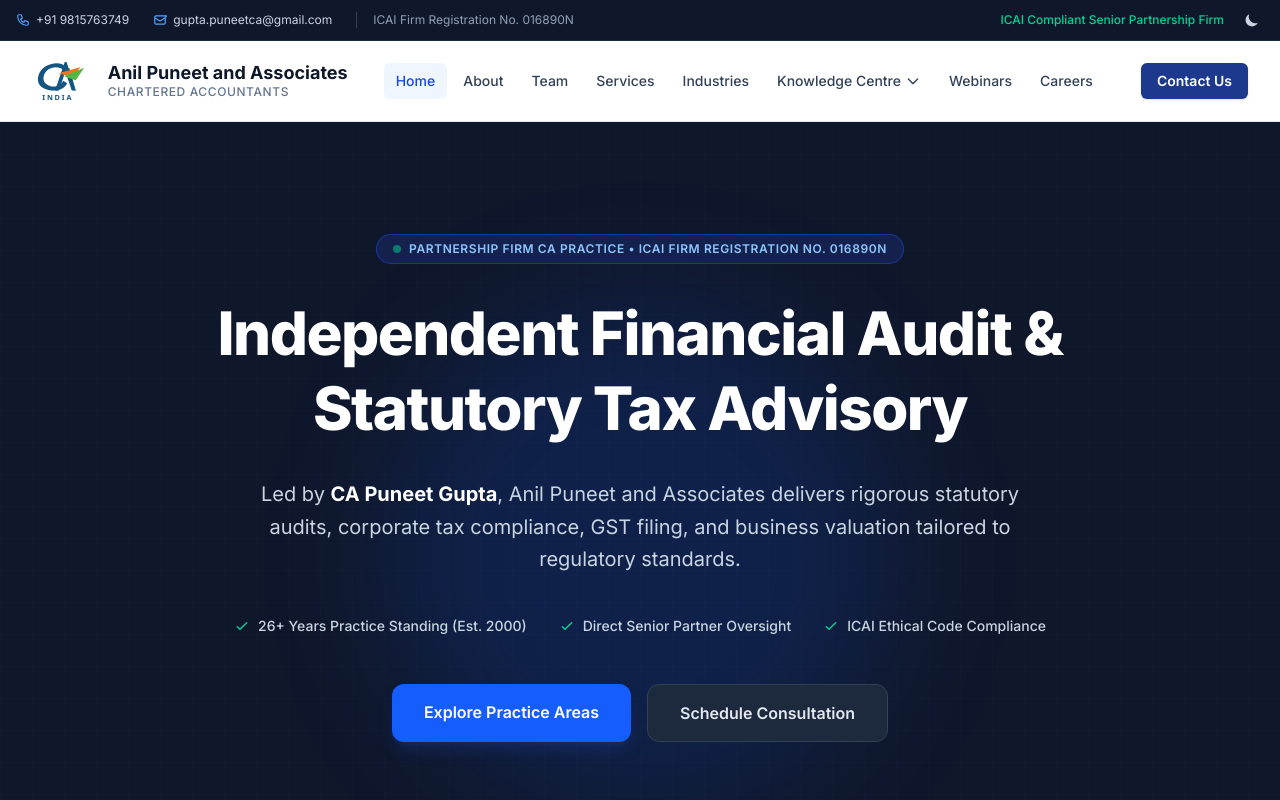
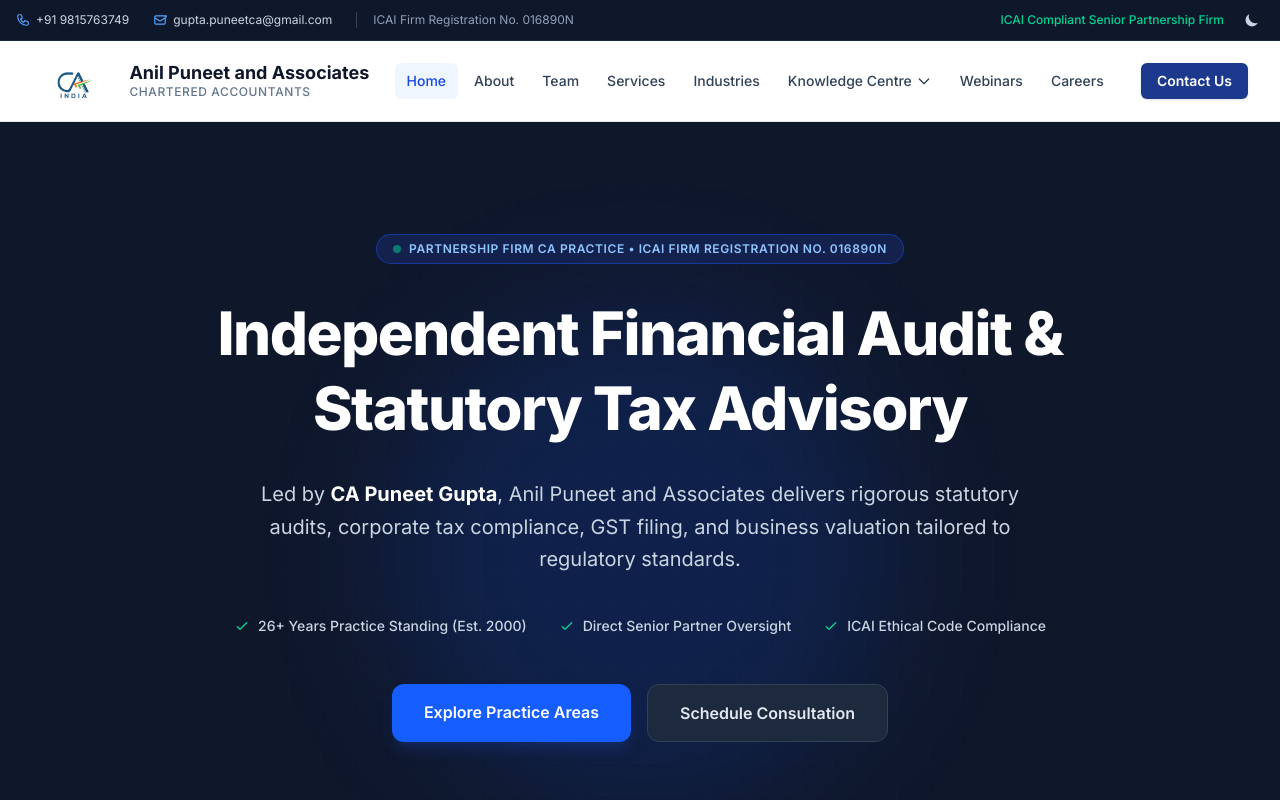
Before and after one commit to Saatvik-G/CA-Firm, a Next.js app: page / in a window 1280 px wide. Shown: the top 800 px of the page. Built offline with nearby package versions, Linux system fonts and the light colour scheme; no server answers.

Commit message:
feat: migrate CA logo to high-resolution official image asset

```diff
--- a/src/components/Footer.tsx
+++ b/src/components/Footer.tsx
@@ -13,7 +13,7 @@ export default function Footer() {
           {/* Column 1: Firm Overview */}
           <div className="lg:col-span-2 space-y-4">
             <div className="flex items-center gap-3">
-              <CALogo height={44} showIndiaText={true} className="text-white" />
+              <CALogo height={48} />
               <div>
                 <div className="font-bold text-lg text-white">
                   {siteConfig.firmName}
--- a/src/components/Header.tsx
+++ b/src/components/Header.tsx
@@ -87,7 +87,7 @@ export default function Header() {
 
           {/* Logo & Branding */}
           <Link href="/" className="flex items-center gap-3 group">
-            <CALogo height={44} showIndiaText={true} className="text-blue-950 dark:text-white transition-transform group-hover:scale-105" />
+            <CALogo height={48} className="transition-transform group-hover:scale-105" />
             <div>
               <div className="font-bold text-lg text-slate-900 dark:text-white leading-tight group-hover:text-blue-700 dark:group-hover:text-blue-400 transition-colors">
                 {siteConfig.firmName}
--- a/src/components/layout/Footer.tsx
+++ b/src/components/layout/Footer.tsx
@@ -38,7 +38,7 @@ export function Footer({
           {/* Column 1: Firm Overview & Credentials */}
           <div className="lg:col-span-2 space-y-4">
             <div className="flex items-center gap-3">
-              <CALogo height={44} showIndiaText={true} className="text-white" />
+              <CALogo height={48} />
               <div>
                 <div className="font-extrabold text-white text-lg tracking-tight">
                   {firmName}
--- a/src/components/layout/Header.tsx
+++ b/src/components/layout/Header.tsx
@@ -109,7 +109,7 @@ export function Header({
         <div className="max-w-7xl mx-auto px-4 sm:px-6 lg:px-8 h-18 flex items-center justify-between">
           {/* Logo Brand */}
           <Link id={`${id}-logo`} href="/" className="flex items-center gap-3 group">
-            <CALogo height={44} showIndiaText={true} className="text-blue-950 dark:text-white transition-transform group-hover:scale-105" />
+            <CALogo height={48} className="transition-transform group-hover:scale-105" />
             <div>
               <div className="font-extrabold tracking-tight text-slate-900 dark:text-white text-base md:text-lg group-hover:text-blue-600 dark:group-hover:text-blue-400 transition-colors">
                 {firmName}
--- a/src/components/ui/CALogo.tsx
+++ b/src/components/ui/CALogo.tsx
@@ -2,107 +2,52 @@
 
 import React from "react";
 
-export interface CALogoProps extends React.SVGProps<SVGSVGElement> {
+export interface CALogoProps {
   size?: number | string;
   height?: number | string;
   className?: string;
-  color?: string;
-  saffronColor?: string;
-  greenColor?: string;
-  isDark?: boolean;
   showIndiaText?: boolean;
 }
 
 export function CALogo({
   size,
-  height = 44,
+  height = 48,
   className = "",
-  color,
-  saffronColor = "#F37321",
-  greenColor = "#52B743",
-  isDark = false,
-  showIndiaText = true,
-  ...props
 }: CALogoProps) {
-  const actualHeight = size || height;
-  const strokeColor = color || (isDark ? "#FFFFFF" : "#145582");
+  const h = size || height;
+  const heightStyle = typeof h === "number" ? `${h}px` : h;
 
   return (
-    <svg
-      height={actualHeight}
-      viewBox={showIndiaText ? "0 0 210 145" : "0 0 210 115"}
-      fill="none"
-      xmlns="http://www.w3.org/2000/svg"
-      className={`w-auto shrink-0 ${className}`}
-      {...props}
+    <div
+      className={`inline-flex items-center shrink-0 ${className}`}
+      style={{ height: heightStyle }}
     >
-      {/* ICAI New CA Emblem Body (Blue / White) */}
-      <g fill={strokeColor}>
-        {/* Sweeping C Loop */}
-        <path d="M 82 14 C 55 14, 25 30, 20 60 C 15 90, 42 104, 74 104 C 95 104, 108 94, 116 80 L 103 72 C 97 83, 87 91, 73 91 C 53 91, 35 78, 38 60 C 41 38, 60 27, 78 27 C 88 27, 97 30, 103 36 L 112 25 C 103 18, 93 14, 82 14 Z" />
-
-        {/* Letter A Apex and Legs */}
-        <path d="M 108 10 L 76 104 L 89 104 L 110 40 L 131 104 L 144 104 L 114 10 Z" />
-
-        {/* Accent Parallel Stroke on Right Leg of A */}
-        <path d="M 119 30 L 139 104 L 144 104 L 123 30 Z" />
-
-        {/* INDIA Text below */}
-        {showIndiaText && (
-          <text
-            x="85"
-            y="136"
-            textAnchor="middle"
-            fill={strokeColor}
-            fontSize="24"
-            fontWeight="900"
-            letterSpacing="6"
-            fontFamily="system-ui, -apple-system, sans-serif"
-          >
-            INDIA
-          </text>
-        )}
-      </g>
-
-      {/* Tricolor Wings */}
-      {/* Top Saffron Wing */}
-      <path
-        d="M 88 47 L 160 26 L 134 60 L 104 52 Z"
-        fill={saffronColor}
+      {/* eslint-disable-next-line @next/next/no-img-element */}
+      <img
+        src="/ca-logo.png"
+        alt="Official ICAI Chartered Accountants Emblem"
+        className="h-full w-auto object-contain max-h-full transition-all dark:brightness-125 dark:contrast-110"
+        style={{ height: heightStyle }}
       />
-
-      {/* Bottom Green Wing */}
-      <path
-        d="M 106 56 L 172 29 L 144 70 L 118 62 Z"
-        fill={greenColor}
-      />
-    </svg>
+    </div>
   );
 }
 
 export interface CALogoBadgeProps {
   size?: "sm" | "md" | "lg" | "xl";
   className?: string;
-  isDark?: boolean;
-  showIndiaText?: boolean;
 }
 
 export function CALogoBadge({
   size = "md",
   className = "",
-  isDark = false,
-  showIndiaText = true,
 }: CALogoBadgeProps) {
   const heights = {
-    sm: 34,
-    md: 46,
-    lg: 56,
-    xl: 78,
+    sm: 36,
+    md: 48,
+    lg: 60,
+    xl: 84,
   };
 
-  return (
-    <div className={`inline-flex items-center justify-center ${className}`}>
-      <CALogo height={heights[size]} isDark={isDark} showIndiaText={showIndiaText} />
-    </div>
-  );
+  return <CALogo height={heights[size]} className={className} />;
 }
```
Also changed, not shown: public/ca-logo.png (added).
